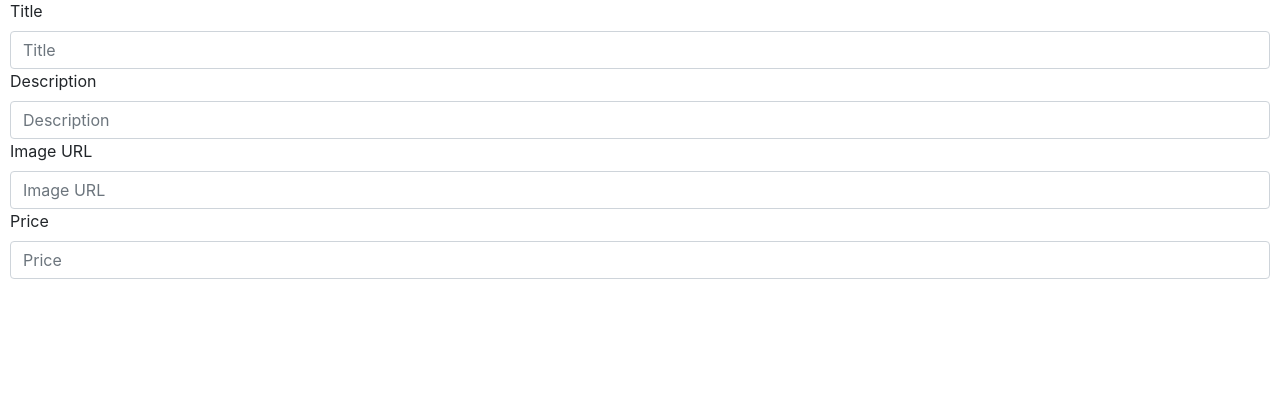
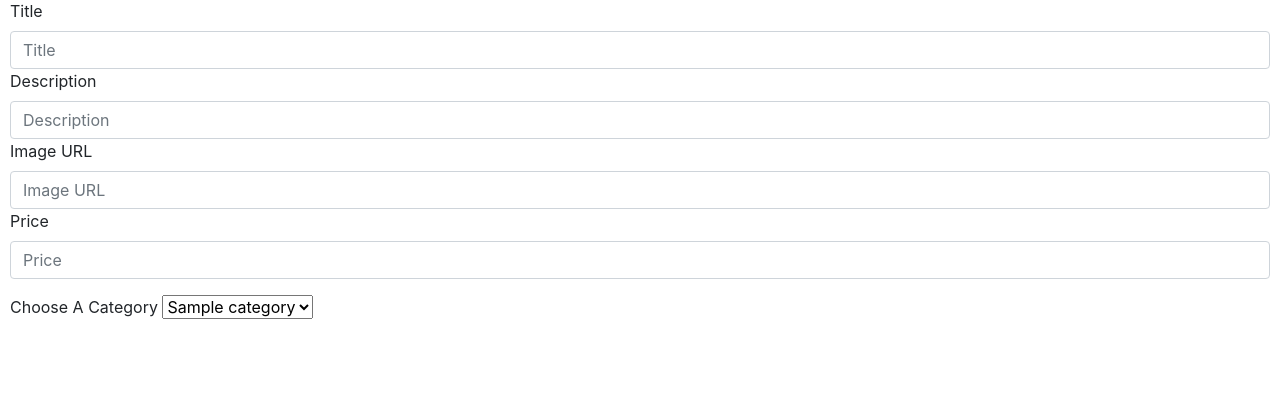
Before and after one commit to fengmclovin/Commerce_Demo, a Django app: template auctions/templates/auctions/create.html in a window 1280 px wide. Shown: the part 210-605 px from the top of the page. Run offline with Django 3.2, Linux system fonts and the light colour scheme; the template is opened without the code that fills it: values named after a table or form of the project are taken from there, others are empty; tables that the repository leaves empty hold one stand-in row (Sample ...); some libraries are stand-ins or nearby versions.

Commit message:
Update create.html

```diff
--- a/auctions/templates/auctions/create.html
+++ b/auctions/templates/auctions/create.html
@@ -16,4 +16,15 @@
 
     </div>
 
+    <div class="form-group">
+        <label for="">Choose A Category</label>
+        <select name="category" id="category">
+            {% for cat in categories %}
+            <option value="{{ cat }}">{{ cat }}</option>
+            {% endfor %}
+        </select>
+
+    </div>
+
+
     {% endblock %}
```
